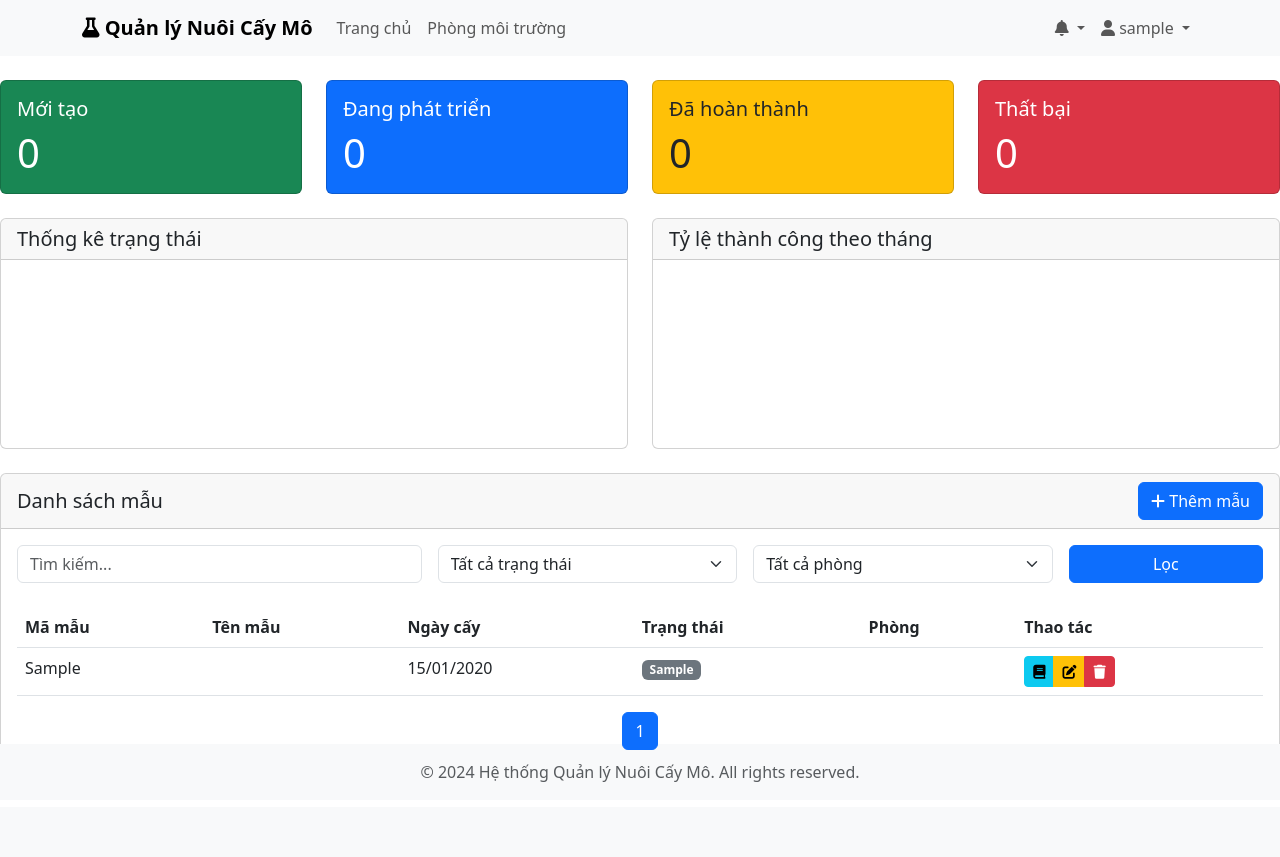
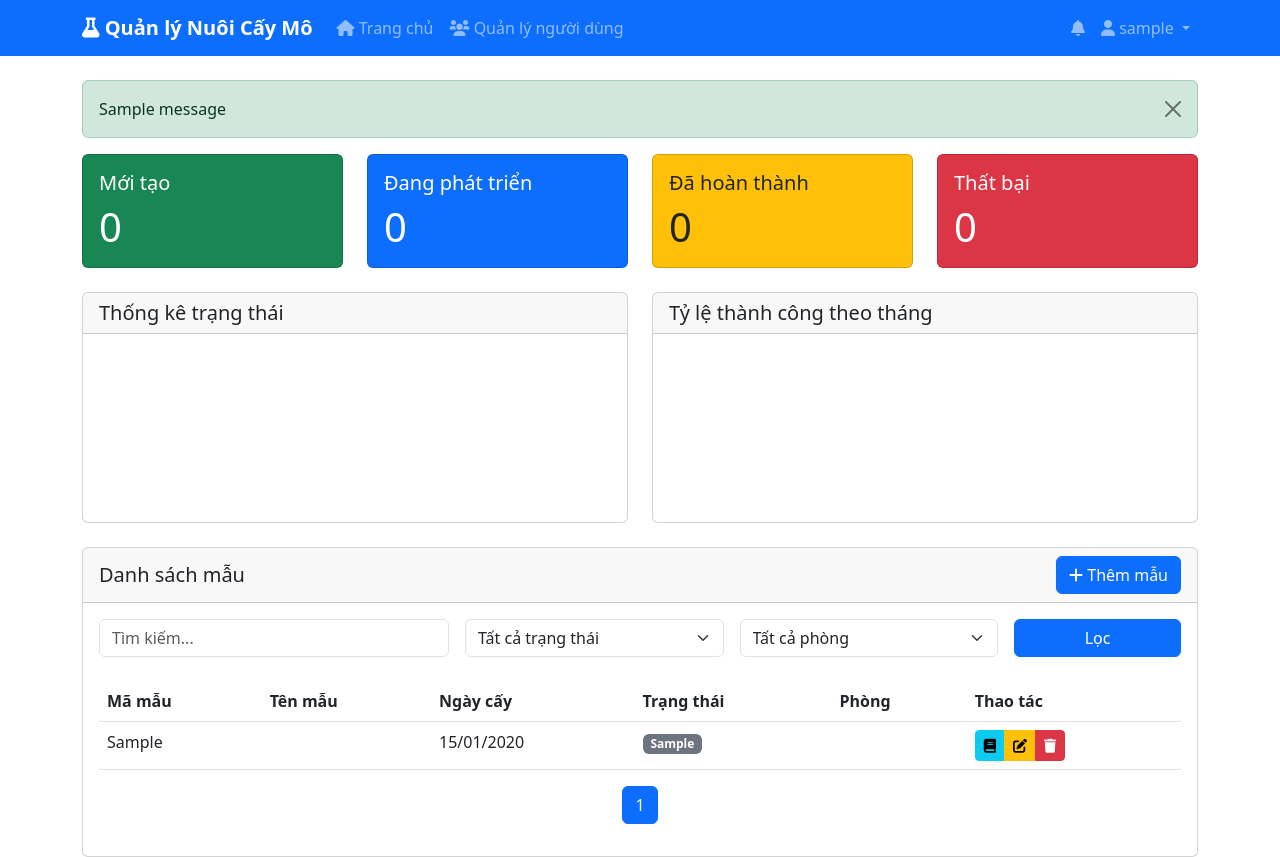
Before and after one commit to minhanh3110-svg/xuanhuong, a Flask app: page / in a window 1280 px wide. Before the commit the page ends 782 px from the top, so only its background shows below. Run offline with Flask 3, Linux system fonts and the light colour scheme; a user stored in the database is signed in; tables that the repository leaves empty hold one stand-in row (values such as "Sample post"); one stand-in notice (Sample message) is shown; a map, chart or similar area stays blank.

Commit message:
Update base.html

```diff
--- a/templates/base.html
+++ b/templates/base.html
@@ -7,90 +7,120 @@
 
     <!-- Bootstrap CSS -->
     <link href="https://cdn.jsdelivr.net/npm/bootstrap@5.3.0/dist/css/bootstrap.min.css" rel="stylesheet">
-
     <!-- Font Awesome -->
     <link href="https://cdnjs.cloudflare.com/ajax/libs/font-awesome/6.0.0/css/all.min.css" rel="stylesheet">
 
-    <!-- Custom CSS -->
     <style>
         .navbar-brand {
             font-weight: bold;
         }
-        .footer {
-            position: fixed;
-            bottom: 0;
-            width: 100%;
-            background-color: #f8f9fa;
-            padding: 1rem 0;
-            text-align: center;
+        .notification-badge {
+            position: absolute;
+            top: 0;
+            right: -10px;
+            padding: 3px 7px;
+            border-radius: 50%;
+            background: red;
+            color: white;
         }
     </style>
-    {% block extra_css %}{% endblock %}
 </head>
 <body>
-    <!-- Navigation -->
-    <nav class="navbar navbar-expand-lg navbar-light bg-light">
+    <nav class="navbar navbar-expand-lg navbar-dark bg-primary">
         <div class="container">
             <a class="navbar-brand" href="{{ url_for('index') }}">
                 <i class="fas fa-flask"></i> Quản lý Nuôi Cấy Mô
             </a>
-            {% if current_user.is_authenticated %}
             <button class="navbar-toggler" type="button" data-bs-toggle="collapse" data-bs-target="#navbarNav">
                 <span class="navbar-toggler-icon"></span>
             </button>
             <div class="collapse navbar-collapse" id="navbarNav">
                 <ul class="navbar-nav me-auto">
+                    {% if current_user.is_authenticated %}
                     <li class="nav-item">
-                        <a class="nav-link" href="{{ url_for('index') }}">Trang chủ</a>
+                        <a class="nav-link" href="{{ url_for('index') }}">
+                            <i class="fas fa-home"></i> Trang chủ
+                        </a>
                     </li>
+                    {% if current_user.role == 'admin' %}
                     <li class="nav-item">
-                        <a class="nav-link" href="{{ url_for('phong_moi_truong') }}">Phòng môi trường</a>
+                        <a class="nav-link" href="{{ url_for('auth.manage_users') }}">
+                            <i class="fas fa-users"></i> Quản lý người dùng
+                        </a>
                     </li>
+                    {% endif %}
+                    {% endif %}
                 </ul>
+
                 <ul class="navbar-nav">
-                    <li class="nav-item dropdown">
-                        <a class="nav-link dropdown-toggle" href="#" id="navbarDropdown" role="button" data-bs-toggle="dropdown">
+                    {% if current_user.is_authenticated %}
+                    <li class="nav-item">
+                        <a class="nav-link position-relative" href="{{ url_for('notifications') }}">
                             <i class="fas fa-bell"></i>
                             {% if unread_notifications > 0 %}
-                            <span class="badge bg-danger">{{ unread_notifications }}</span>
+                            <span class="notification-badge">{{ unread_notifications }}</span>
                             {% endif %}
                         </a>
-                        <ul class="dropdown-menu dropdown-menu-end">
-                            <li><a class="dropdown-item" href="{{ url_for('notifications') }}">Xem thông báo</a></li>
-                        </ul>
                     </li>
                     <li class="nav-item dropdown">
-                        <a class="nav-link dropdown-toggle" href="#" id="userDropdown" role="button" data-bs-toggle="dropdown">
+                        <a class="nav-link dropdown-toggle" href="#" id="navbarDropdown" role="button"
+                           data-bs-toggle="dropdown">
                             <i class="fas fa-user"></i> {{ current_user.username }}
                         </a>
                         <ul class="dropdown-menu dropdown-menu-end">
-                            <li><a class="dropdown-item" href="{{ url_for('auth.profile') }}">Thông tin cá nhân</a></li>
+                            <li>
+                                <a class="dropdown-item" href="{{ url_for('auth.profile') }}">
+                                    <i class="fas fa-id-card"></i> Thông tin cá nhân
+                                </a>
+                            </li>
+                            <li>
+                                <a class="dropdown-item" href="{{ url_for('auth.activity_log') }}">
+                                    <i class="fas fa-history"></i> Lịch sử hoạt động
+                                </a>
+                            </li>
                             <li><hr class="dropdown-divider"></li>
-                            <li><a class="dropdown-item" href="{{ url_for('auth.logout') }}">Đăng xuất</a></li>
+                            <li>
+                                <a class="dropdown-item" href="{{ url_for('auth.logout') }}">
+                                    <i class="fas fa-sign-out-alt"></i> Đăng xuất
+                                </a>
+                            </li>
                         </ul>
                     </li>
+                    {% else %}
+                    <li class="nav-item">
+                        <a class="nav-link" href="{{ url_for('auth.login') }}">
+                            <i class="fas fa-sign-in-alt"></i> Đăng nhập
+                        </a>
+                    </li>
+                    <li class="nav-item">
+                        <a class="nav-link" href="{{ url_for('auth.register') }}">
+                            <i class="fas fa-user-plus"></i> Đăng ký
+                        </a>
+                    </li>
+                    {% endif %}
                 </ul>
             </div>
-            {% endif %}
         </div>
     </nav>
 
-    <!-- Main Content -->
-    <main class="py-4">
+    <div class="container mt-4">
+        {% with messages = get_flashed_messages(with_categories=true) %}
+            {% if messages %}
+                {% for category, message in messages %}
+                    <div class="alert alert-{{ category }} alert-dismissible fade show">
+                        {{ message }}
+                        <button type="button" class="btn-close" data-bs-dismiss="alert"></button>
+                    </div>
+                {% endfor %}
+            {% endif %}
+        {% endwith %}
+
         {% block content %}{% endblock %}
-    </main>
+    </div>
 
-    <!-- Footer -->
-    <footer class="footer">
-        <div class="container">
-            <span class="text-muted">&copy; 2024 Hệ thống Quản lý Nuôi Cấy Mô. All rights reserved.</span>
-        </div>
-    </footer>
-
-    <!-- Bootstrap Bundle with Popper -->
+    <!-- Bootstrap JS -->
     <script src="https://cdn.jsdelivr.net/npm/bootstrap@5.3.0/dist/js/bootstrap.bundle.min.js"></script>
 
-    <!-- Custom JavaScript -->
-    {% block extra_js %}{% endblock %}
+    {% block scripts %}{% endblock %}
 </body>
 </html>
```
